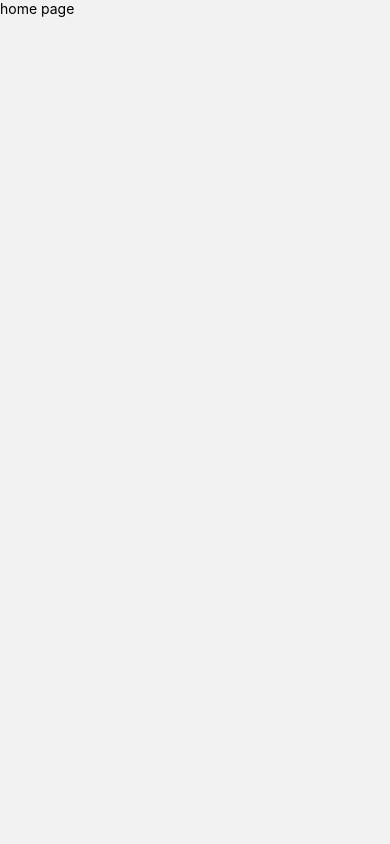
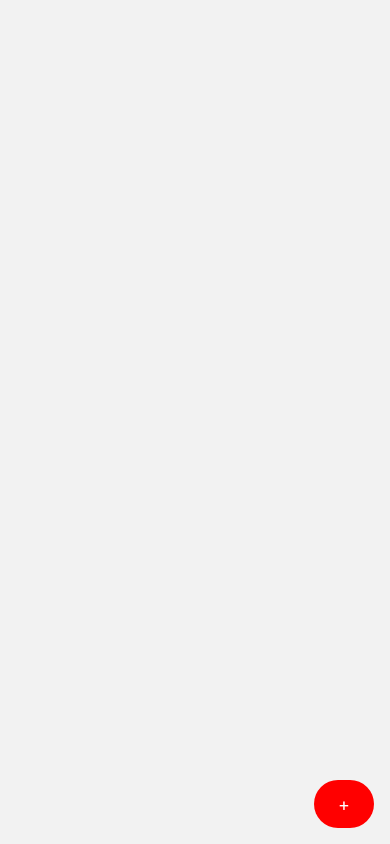
Before and after one commit to Mr-coder-Tee/To-Do, a React Native app: screen /Home in a window 390 px wide. Built offline with nearby package versions, Linux system fonts and the light colour scheme.

Commit message:
floating button design in home page

```diff
--- a/App.js
+++ b/App.js
@@ -15,7 +15,7 @@ export default function App() {
      <Stack.Navigator screenOptions={{
           headerShown: false
         }}
-        initialRouteName={"SignUp"}>
+        initialRouteName={"Home"}>
       <Stack.Screen name ="LangingPage" component={LandingPage}/>
       <Stack.Screen name="LogIn" component={LogIn}/>
       <Stack.Screen name="SignUp" component={SignUp}/>
--- a/Components/HomPage/Homepage.jsx
+++ b/Components/HomPage/Homepage.jsx
@@ -1,12 +1,19 @@
 import React from 'react'
 import { View, Text } from 'react-native'
+import { FAB } from 'react-native-elements'
 
 const Homepage = () => {
     return (
-        <View>
-            <Text>home page</Text>
+        <View style={{flex:1}}>
+            <FAB title="+" placement="right" color="red" size="large"/>
         </View>
     )
 }
 
+
+// https://dribbble.com/shots/14548073-Airport-Log-in/attachments/6236347?mode=media
+// https://dribbble.com/shots/4841953-Redesign-of-Task-Manager
+// https://za.pinterest.com/pin/441212094728095534/
+// https://www.uistore.design/items/to-do-list-app-freebie/
+
 export default Homepage
--- a/Components/SignupPage/SignUp.jsx
+++ b/Components/SignupPage/SignUp.jsx
@@ -9,7 +9,9 @@ const SignUp = ({navigation}) => {
   const [isShow, setIsShow] = useState(true);
 
 
-
+  const changePasswordViewState = () => {
+    setIsShow(!isShow);
+  };
   const signupuser=()=>{
       console.log('signedf up')
   }
```
